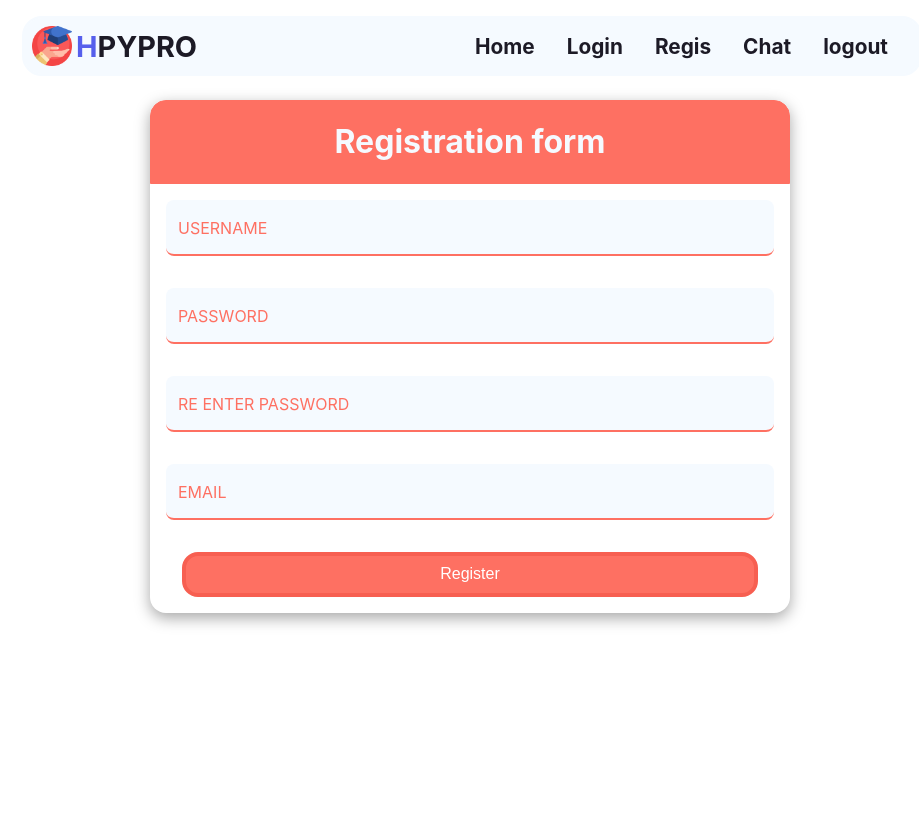
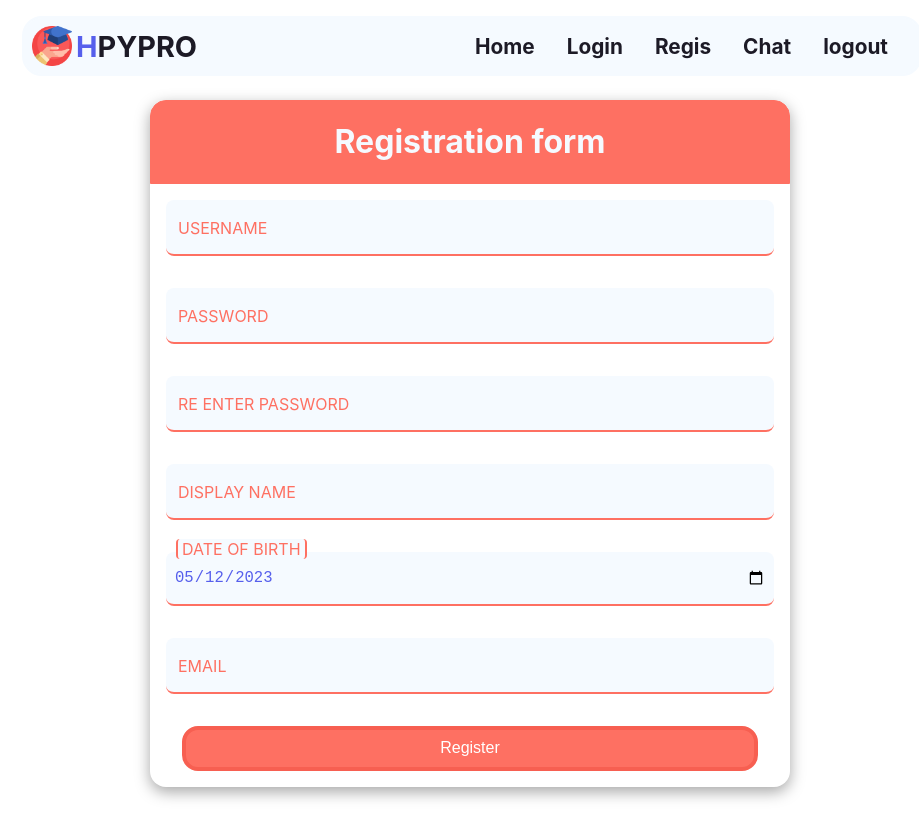
Before and after one commit to Gruxeon2507/SWP391-Happy-Programming, a React (Create React App) app in the folder swp391-happyprogramming-frontend/: page /register in a window 1280 px wide. Shown: the top 838 px of the page, without its empty margins (170-1089 px from the left). Before the commit the page ends 800 px from the top, so only its background shows below. Built offline with nearby package versions, Linux system fonts and the light colour scheme.

Commit message:
validate all input, check username duplicate, check email duplicate, and add two label input dob, displayname in register page

```diff
--- a/swp391-happyprogramming-frontend/src/Pages/Register/Register.jsx
+++ b/swp391-happyprogramming-frontend/src/Pages/Register/Register.jsx
@@ -7,32 +7,76 @@ import { Button } from "bootstrap";
 import VerifyDialog from "../../Components/RegisterForm/VerifyDialog";
 
 function Register(props) {
+  const [user, setUser] = useState({
+    username: "",
+    password: "",
+    displayName: "",
+    dob: "",
+    mail: "",
+  });
+  const [rePassword, setRePassword] = useState("");
 
-  const [user,setUser] = useState({
-    username : "",
-    password : "",
-    displayName : "",
-    mail : "",
-  })
-  const [rePassword,setRePassword] = useState("");
-  const [checkRePassword,setCheckRePassword] = useState(true);
-  const [checkUsernameDuplicate,setcheckUsernameDuplicate] = useState(true);
-  const [MessageRePassword,setMessageRePassword] = useState("");
-  const [messageVerify,setMessageVerify] = useState("");
+  // Validate input
+  const [checkUsernameDuplicate, setcheckUsernameDuplicate] = useState(true);
 
+  const [checkRePassword, setCheckRePassword] = useState(true);
+  const [MessageRePassword, setMessageRePassword] = useState("");
+  const [messageVerify, setMessageVerify] = useState("");
 
+  const [errorUsername, setErrorUsername] = useState("");
+  const [showErrorUsername, setShowErrorUsername] = useState(false);
 
+  const [errorPassword, setErrorPassword] = useState("");
+  const [showErrorPassword, setShowErrorPassword] = useState(false);
 
-  const onChangeUsername = (event) => {
+  const [errorEmail, setErrorEmail] = useState("");
+  const [showErrorEmail, setShowErrorEmail] = useState(false);
+
+  const [errorEmailDuplicate, setErrorEmailDuplicate] = useState("");
+  const [showErrorEmailDuplicate, setShowEmailDuplicate] = useState(false);
+
+  const [errorDisplayname, setErrorDisplayname] = useState("");
+  const [showErrorDisplayname, setShowErrorDisplayname] = useState(false);
+
+  const [errorUsernameDuplicate, setErrorUsernameDuplicate] = useState("");
+  const [showErrorUsernameDuplicate, setShowUsernameDuplicate] =
+    useState(false);
+
+  const [todayDate, setTodayDate] = useState(
+    new Date().toISOString().substr(0, 10)
+  );
+
+  const onChangeUsername = async (event) => {
     const inputUsername = event.target.value;
 
+    const regex = /^[a-zA-Z0-9\s]*$/;
+    if (
+      !regex.test(inputUsername) ||
+      inputUsername.length < 6 ||
+      inputUsername.length > 150
+    ) {
+      setShowErrorUsername(true);
+      setErrorUsername(
+        `Please just input characters and numbers and not empty and size just from 6 to 150`
+      );
+      return;
+    }
+
     try {
-      const response = axios.get(`http://localhost:1111/api/auth/${inputUsername}`);
-      setcheckUsernameDuplicate(response.data);
+      const resp = await axios.get(
+        `http://localhost:1111/api/auth/${inputUsername}`
+      );
+      if (resp.data === true) {
+        setShowErrorUsername(true);
+        setErrorUsername(`The username has taken`);
+        return;
+      }
     } catch (error) {
       console.log(error);
     }
 
+    setShowErrorUsername(false);
+    setErrorUsername(``);
     setUser({
       ...user,
       username: inputUsername,
@@ -41,6 +85,17 @@ function Register(props) {
 
   const onChangePassword = (event) => {
     const inputPassword = event.target.value;
+
+    if (inputPassword.length < 6 || inputPassword < 60) {
+      setShowErrorPassword(true);
+      setErrorPassword(
+        `Please input password that contains 6 to 60 characters`
+      );
+      return;
+    }
+
+    setShowErrorPassword(false);
+    setErrorPassword(``);
     setUser({
       ...user,
       password: inputPassword,
@@ -54,22 +109,115 @@ function Register(props) {
       setMessageRePassword("Re Password not match");
     } else {
       setCheckRePassword(false);
+      setMessageRePassword(``);
     }
   };
 
-  const onChangeEmail = (event) => {
+  const onChangeEmail = async (event) => {
     const inputEmail = event.target.value;
+
+    if (inputEmail.length > 220) {
+      setShowErrorEmail(true);
+      setErrorEmail(`Please input password that do not contain oversize 220`);
+      return;
+    }
+
+    try {
+      const resp = await axios.get(
+        `http://localhost:1111/api/auth/mail/${inputEmail}`
+      );
+      if (resp.data === true) {
+        setShowEmailDuplicate(true);
+        setErrorEmailDuplicate(`This email is taken`);
+      }
+    } catch (error) {
+      console.log(error);
+    }
+
+    setShowErrorEmail(false);
+    setErrorEmail(``);
+
     setUser({
       ...user,
       mail: inputEmail,
     });
   };
 
+  const onChangeDisplayName = (event) => {
+    const inputDisplayName = event.target.value;
+    const regex =
+      /^[a-zA-Z0-9ÀÁÂÃÈÉÊÌÍÒÓÔÕÙÚĂĐĨŨƠàáâãèéêìíòóôõùúăđĩũơƯĂẠẢẤẦẨẪẬẮẰẲẴẶẸẺẼỀỀỂưăạảấầẩẫậắằẳẵặẹẻẽềềểỄỆỈỊỌỎỐỒỔỖỘỚỜỞỠỢỤỦỨỪễệỉịọỏốồổỗộớờởỡợụủứừỬỮỰỲỴÝỶỸửữựỳỵỷỹế\s_]+$/;
+    if (
+      !regex.test(inputDisplayName) ||
+      inputDisplayName.length < 6 ||
+      inputDisplayName.length > 150
+    ) {
+      setShowErrorDisplayname(true);
+      setErrorDisplayname(
+        `Please just input characters and numbers and not empty and size just from 6 to 150`
+      );
+      return;
+    }
+
+    setShowErrorDisplayname(false);
+    setErrorDisplayname(``);
+
+    setUser({
+      ...user,
+      displayName: inputDisplayName,
+    });
+  };
+
+  const onChangeDob = (event) => {
+    const inputDob = event.target.value;
+    setUser({
+      ...user,
+      dob: inputDob,
+    });
+  };
+
   const handleSubmit = (event) => {
     event.preventDefault();
 
-    if(checkRePassword || checkUsernameDuplicate){
-      alert(MessageRePassword);
+    if (
+      checkRePassword ||
+      showErrorUsername ||
+      showErrorPassword ||
+      showErrorDisplayname ||
+      showErrorEmail ||
+      showErrorUsernameDuplicate ||
+      showErrorEmailDuplicate
+    ) {
+      let alertMessage = "";
+      if (checkRePassword) {
+        alertMessage = alertMessage + "RePassword: " + MessageRePassword + "\n";
+      }
+      if (showErrorUsername) {
+        alertMessage = alertMessage + "Username: " + errorUsername + "\n";
+      }
+
+      if (showErrorUsernameDuplicate) {
+        alertMessage =
+          alertMessage + "Username: " + errorUsernameDuplicate + "\n";
+      }
+
+      if (showErrorPassword) {
+        alertMessage = alertMessage + "Password: " + errorPassword + "\n";
+      }
+
+      if (showErrorDisplayname) {
+        alertMessage =
+          alertMessage + "Display Name: " + errorDisplayname + "\n";
+      }
+
+      if (showErrorEmail) {
+        alertMessage = alertMessage + "Email: " + errorEmail + "\n";
+      }
+
+      if (showErrorEmailDuplicate) {
+        alertMessage = alertMessage + "Email" + errorEmailDuplicate + "\n";
+      }
+      alert(alertMessage);
       return;
     }
 
@@ -107,6 +255,20 @@ function Register(props) {
                 ></input>
                 <span>UserName</span>
               </div>
+              {showErrorUsername ? (
+                <>
+                  <div className="w-message" style={{ color: "black" }}>
+                    {errorUsername}
+                  </div>
+                </>
+              ) : null}
+              {showErrorUsernameDuplicate ? (
+                <>
+                  <div className="w-message" style={{ color: "black" }}>
+                    {errorUsernameDuplicate}
+                  </div>
+                </>
+              ) : null}
               <div className="user-input">
                 <input
                   type="password"
@@ -116,6 +278,13 @@ function Register(props) {
                 ></input>
                 <span>Password</span>
               </div>
+              {showErrorPassword ? (
+                <>
+                  <div className="w-message" style={{ color: "black" }}>
+                    {errorPassword}
+                  </div>
+                </>
+              ) : null}
               <div className="user-input">
                 <input
                   type="password"
@@ -130,6 +299,33 @@ function Register(props) {
                   <div className="w-message">{MessageRePassword}</div>
                 </>
               ) : null}
+
+              <div className="user-input">
+                <input
+                  type="text"
+                  id="displayname-I"
+                  required
+                  onChange={onChangeDisplayName}
+                ></input>
+                <span>Display Name</span>
+              </div>
+              {showErrorDisplayname ? (
+                <>
+                  <div className="w-message" style={{ color: "black" }}>
+                    {errorDisplayname}
+                  </div>
+                </>
+              ) : null}
+              <div className="user-input">
+                <input
+                  type="date"
+                  id="dob-I"
+                  value={todayDate}
+                  required
+                  onChange={onChangeDob}
+                ></input>
+                <span>Date of Birth</span>
+              </div>
               <div className="user-input">
                 <input
                   type="email"
@@ -139,6 +335,20 @@ function Register(props) {
                 ></input>
                 <span>Email</span>
               </div>
+              {showErrorEmail ? (
+                <>
+                  <div className="w-message" style={{ color: "black" }}>
+                    {errorEmail}
+                  </div>
+                </>
+              ) : null}
+              {showErrorEmailDuplicate ? (
+                <>
+                  <div className="w-message" style={{ color: "black" }}>
+                    {errorEmailDuplicate}
+                  </div>
+                </>
+              ) : null}
               <button type="submit">Register</button>
             </form>
           </div>
```
Also changed, not shown: 2 other files (tests, documents, lock files or other folders).
